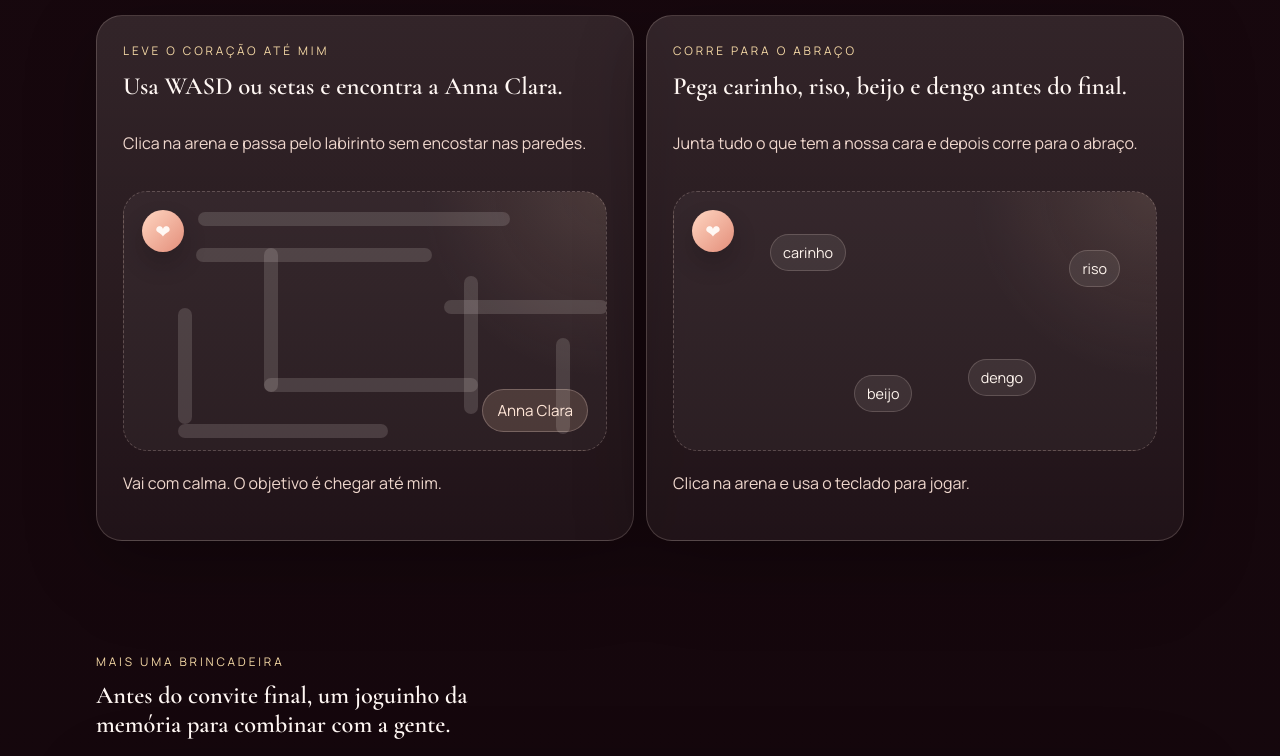
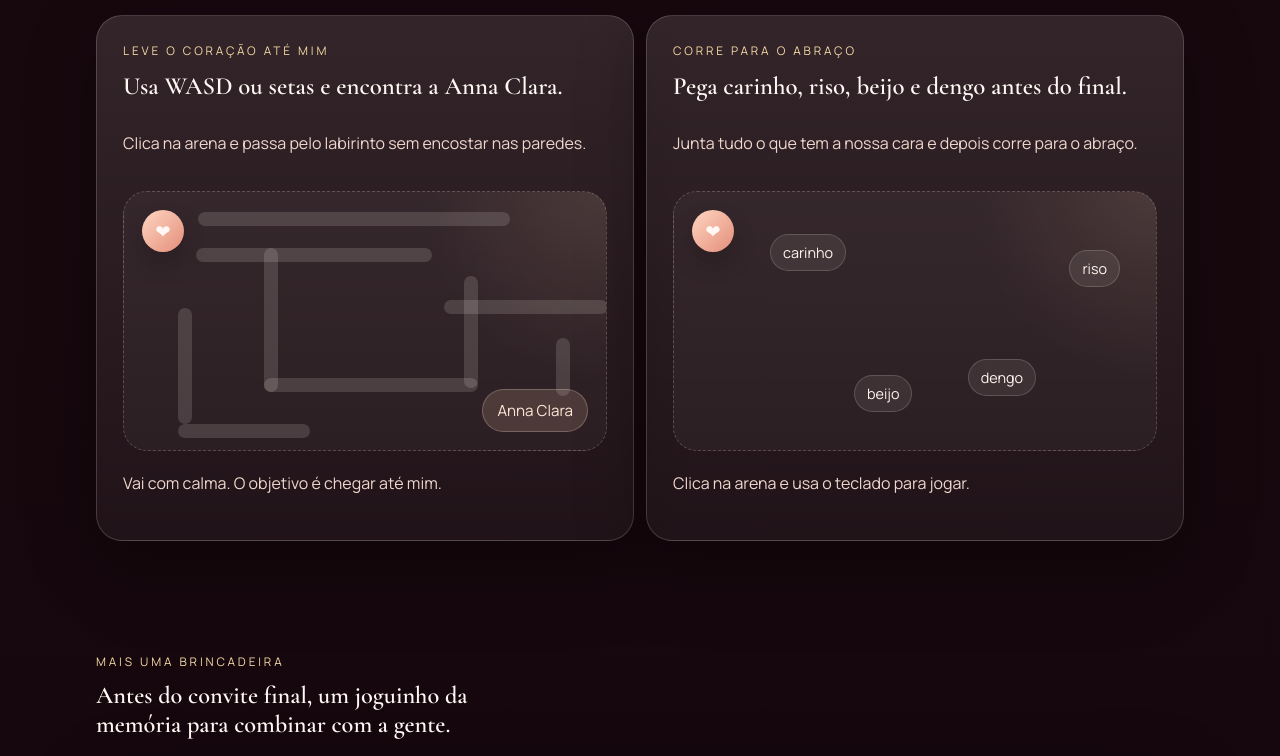
Before and after one commit to annaclaragrillo/umanodenamoro, a plain HTML site: page index.html in a window 1280 px wide. Shown: the part 5656-6412 px from the top of the page. Drawn offline with nearby package versions, Linux system fonts and the light colour scheme.

Commit message:
Open clearer path in maze

```diff
--- a/styles.css
+++ b/styles.css
@@ -913,7 +913,7 @@ img {
   right: 128px;
   top: 84px;
   width: 14px;
-  height: 138px;
+  height: 112px;
 }
 
 .maze-wall--five {
@@ -933,7 +933,7 @@ img {
 .maze-wall--seven {
   left: 54px;
   top: 232px;
-  width: 210px;
+  width: 132px;
   height: 14px;
 }
 
@@ -941,7 +941,7 @@ img {
   right: 36px;
   top: 146px;
   width: 14px;
-  height: 96px;
+  height: 58px;
 }
 
 .maze-wall--nine {
```
